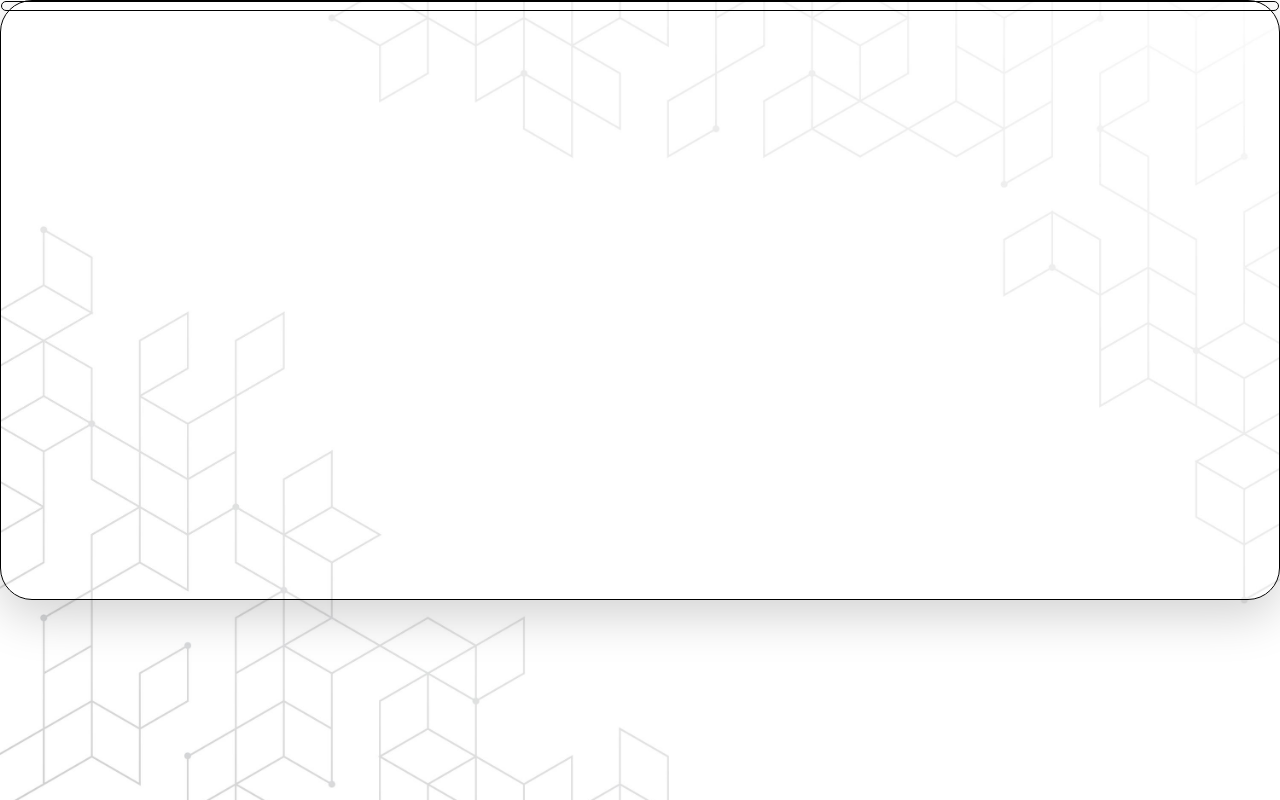
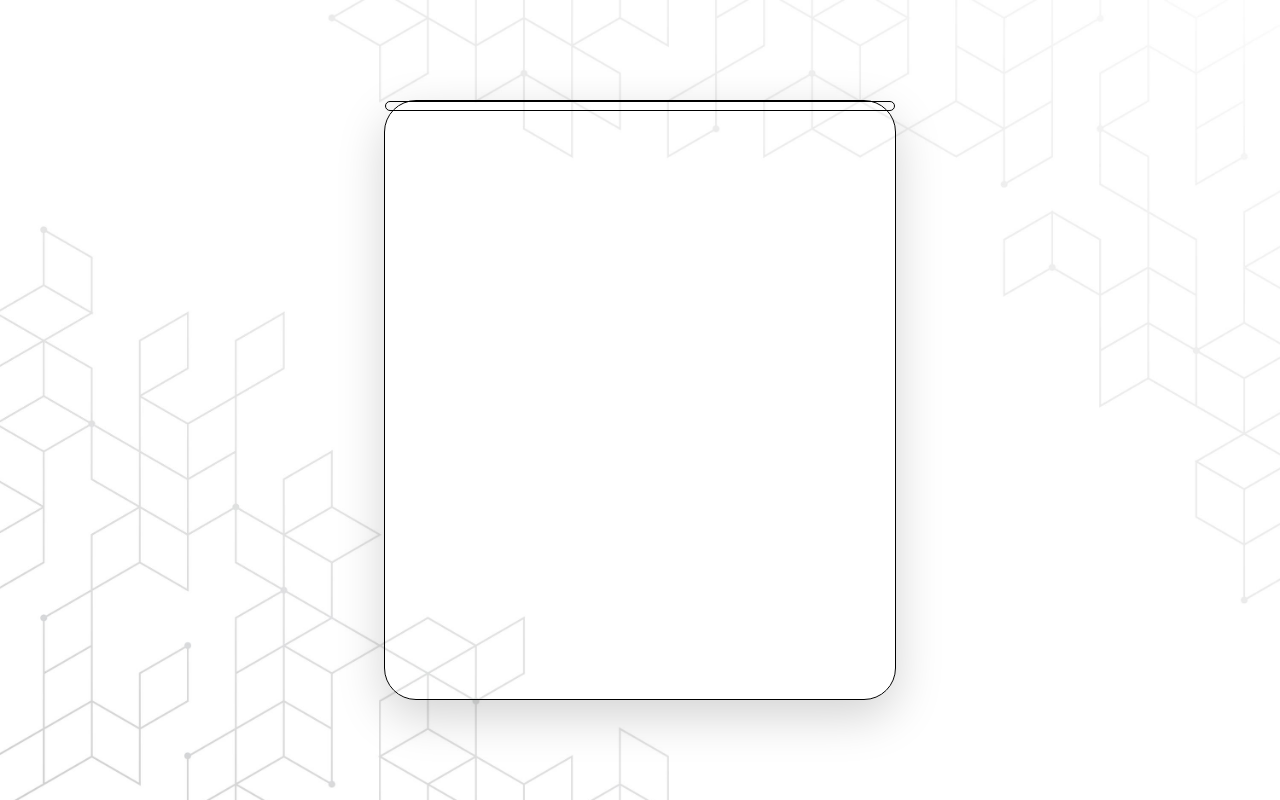
Before and after one commit to savindaJ/JS-Calculator, a website: page index.html in a window 1280 px wide. Drawn offline with Linux system fonts and the light colour scheme; files whose address does not match are found by name.

Commit message:
add sectio styles

```diff
--- a/assets/css/style.css
+++ b/assets/css/style.css
@@ -4,3 +4,14 @@ body main{
     background: url("assets/image/background-image-fixed.jpg");
     background-size: cover;
 }
+
+body main>section{
+    width: 40vw;
+    height: 100vh;
+    position: absolute;
+    margin: auto;
+    top: 0;
+    bottom: 0;
+    left: 0;
+    right: 0;
+}
```
